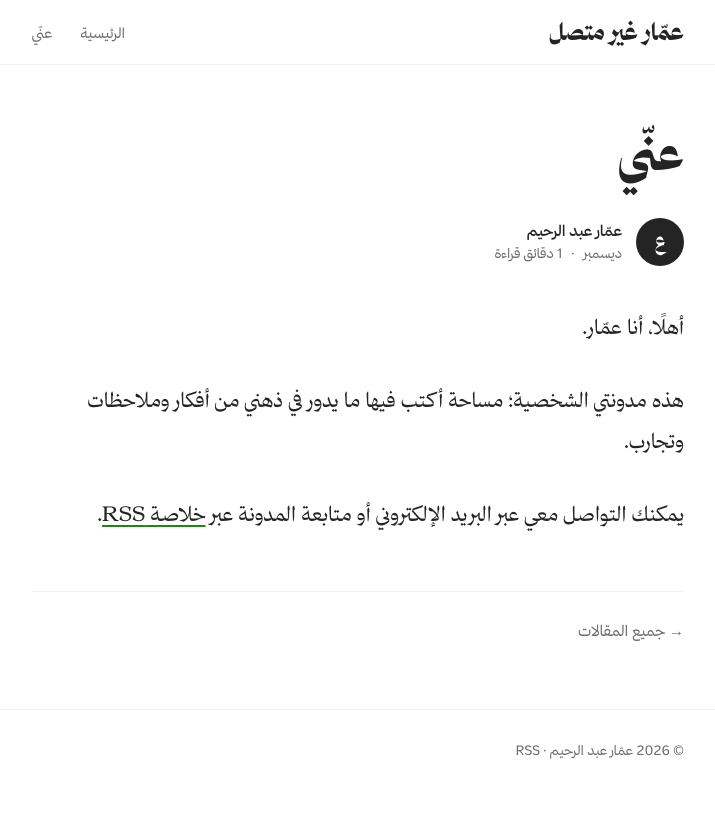
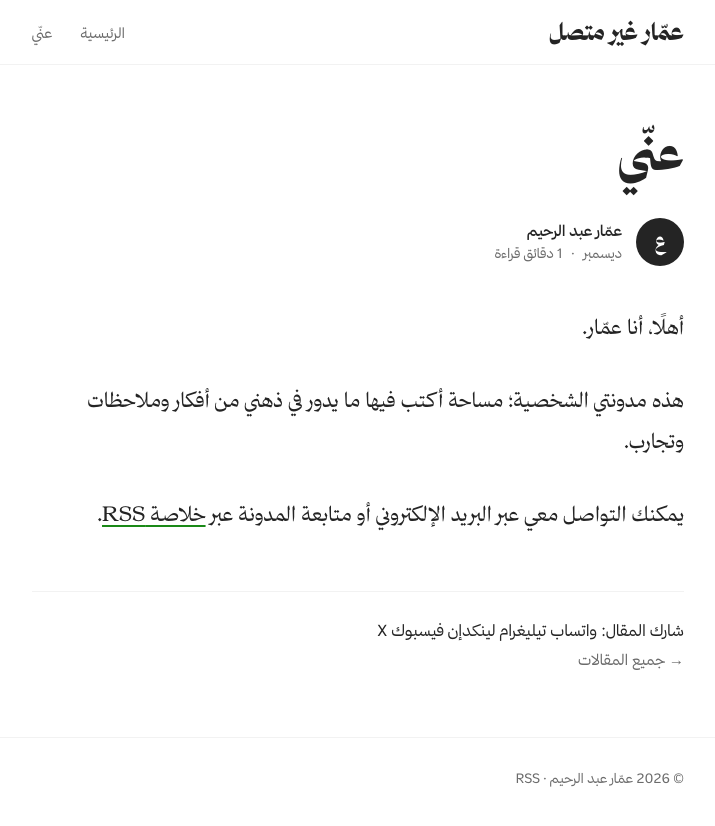
Before and after one commit to ammarabdalrahem/ammar-offline, a Jekyll site: the page built from about.md, in a window 1280 px wide. Shown: the top 826 px of the page, without its empty margins (429-1144 px from the left). Built offline with Jekyll 4.4.1, drawn with Linux system fonts in a browser that asks for light colours.

Commit message:
Add social media share buttons to post layout

```diff
--- a/_layouts/post.html
+++ b/_layouts/post.html
@@ -24,6 +24,15 @@ layout: default
   </div>
 
   <footer class="post-footer">
+    {% assign share_url = page.url | absolute_url | url_encode %}
+    {% assign share_text = page.title | url_encode %}
+    <div class="share-bar">
+      <span class="share-label">شارك المقال:</span>
+      <a class="share-btn" href="https://api.whatsapp.com/send?text={{ share_text }}%20{{ share_url }}" target="_blank" rel="noopener">واتساب</a>
+      <a class="share-btn" href="https://t.me/share/url?url={{ share_url }}&text={{ share_text }}" target="_blank" rel="noopener">تيليغرام</a>
+      <a class="share-btn" href="https://www.linkedin.com/sharing/share-offsite/?url={{ share_url }}" target="_blank" rel="noopener">لينكدإن</a>
+      <a class="share-btn" href="https://www.facebook.com/sharer/sharer.php?u={{ share_url }}" target="_blank" rel="noopener">فيسبوك</a>
+      <a class="share-btn" href="https://x.com/intent/tweet?url={{ share_url }}&text={{ share_text }}" target="_blank" rel="noopener">X</a>
+    </div>
     <a class="back-link" href="{{ '/' | relative_url }}">→ جميع المقالات</a>
   </footer>
-</article>
```
